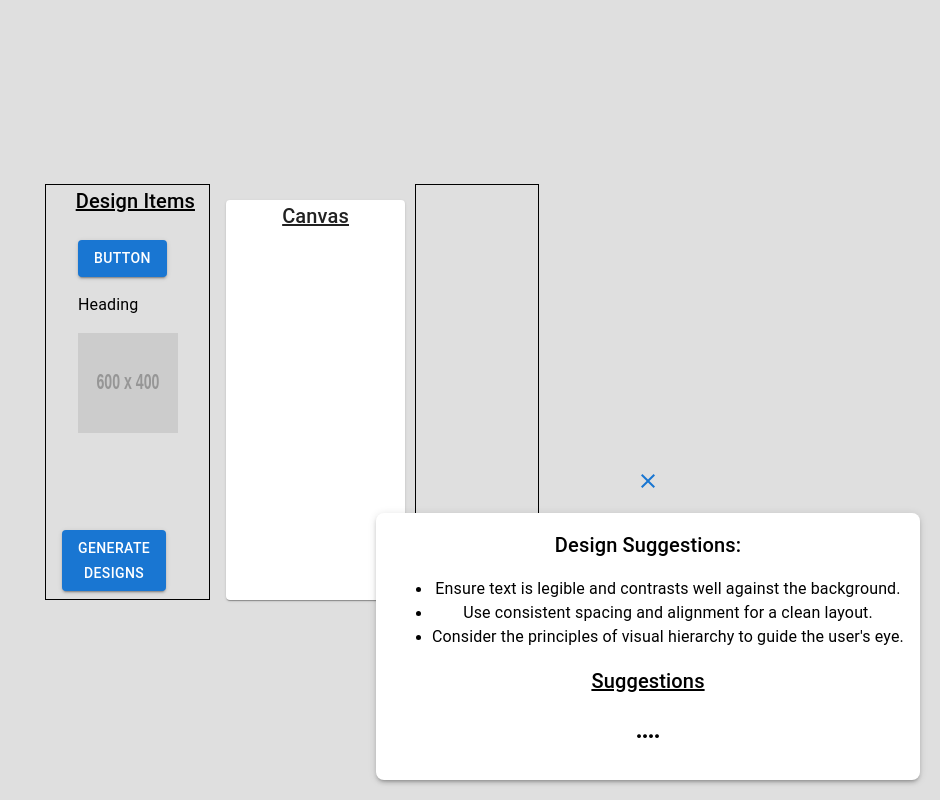
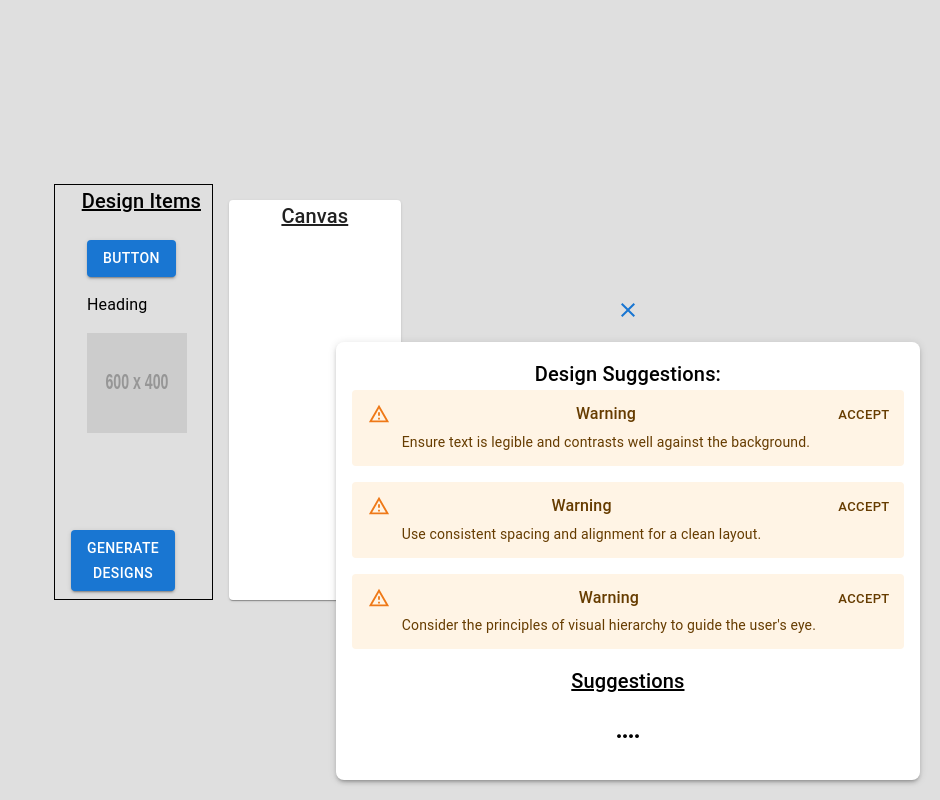
Before and after one commit to erdoganabaci/design-suggestions, a React (Vite) app: page / in a window 1280 px wide. Both pictures are taken after a click on the button 1236 px from the left and 756 px from the top of the page. Shown: the whole page, without its empty margins (340-1280 px from the left). Built offline with nearby package versions, Linux system fonts and the light colour scheme.

Commit message:
Add design suggestions to Chatbot component

```diff
--- a/src/prototypes/dg4/components/Chatbot.jsx
+++ b/src/prototypes/dg4/components/Chatbot.jsx
@@ -1,5 +1,5 @@
 import React, { useState, useEffect } from "react"
-import { Box, IconButton, Typography } from "@mui/material"
+import { Box, IconButton, Typography, Alert, AlertTitle, Button } from "@mui/material"
 // import ChatIcon from "@mui/icons-material/Chat"
 import PersonIcon from "@mui/icons-material/Person"
 import CloseIcon from "@mui/icons-material/Close"
@@ -20,21 +20,45 @@ const Chatbot = () => {
     setSuggestions(predefinedSuggestions)
   }, [])
 
+  const handleAcceptSuggestion = (suggestion) => {
+    console.log("Accepted suggestion:", suggestion)
+    // Here you would handle the acceptance of the suggestion,
+    // such as applying the suggestion to the design.
+  }
+
   return (
     <Box sx={{ position: "fixed", bottom: 20, right: 20 }}>
       <IconButton onClick={() => setIsOpen(!isOpen)} color="primary" size="large">
         {isOpen ? <CloseIcon /> : <PersonIcon />}
       </IconButton>
       {isOpen && (
-        <Box sx={{ backgroundColor: "white", padding: 2, borderRadius: 2, marginTop: 1, boxShadow: 3 }}>
+        <Box
+          sx={{
+            backgroundColor: "white",
+            padding: 2,
+            borderRadius: 2,
+            marginTop: 1,
+            boxShadow: 3,
+            maxHeight: "500px",
+            overflowY: "auto",
+          }}
+        >
           <Typography variant="h6">Design Suggestions:</Typography>
-          <ul>
-            {suggestions.map((suggestion, index) => (
-              <li key={index}>
-                <Typography variant="body1">{suggestion}</Typography>
-              </li>
-            ))}
-          </ul>
+          {suggestions.map((suggestion, index) => (
+            <Alert
+              key={index}
+              severity="warning"
+              action={
+                <Button color="inherit" size="small" onClick={() => handleAcceptSuggestion(suggestion)}>
+                  ACCEPT
+                </Button>
+              }
+              sx={{ marginBottom: 2 }}
+            >
+              <AlertTitle>Warning</AlertTitle>
+              {suggestion}
+            </Alert>
+          ))}
 
           <DesignSuggestions />
         </Box>
@@ -44,24 +68,3 @@ const Chatbot = () => {
 }
 
 export default Chatbot
-
-{
-  /* <Stack sx={{ width: '100%' }} spacing={2}>
-<Alert severity="success">
-  <AlertTitle>Success</AlertTitle>
-  This is a success Alert with an encouraging title.
-</Alert>
-<Alert severity="info">
-  <AlertTitle>Info</AlertTitle>
-  This is an info Alert with an informative title.
-</Alert>
-<Alert severity="warning">
-  <AlertTitle>Warning</AlertTitle>
-  This is a warning Alert with a cautious title.
-</Alert>
-<Alert severity="error">
-  <AlertTitle>Error</AlertTitle>
-  This is an error Alert with a scary title.
-</Alert>
-</Stack> */
-}
--- a/src/prototypes/dg4/index.jsx
+++ b/src/prototypes/dg4/index.jsx
@@ -40,10 +40,11 @@ const DG4Prototype = () => {
           <Canvas />
         </Grid>
       )}
-      <Grid item xs={!closeCanvas ? 3 : 6} sx={{ border: "1px solid black" }} style={{ paddingTop: 0 }}>
-        {/* <DesignSuggestions /> */}
-        <Chatbot />
-      </Grid>
+      <Chatbot />
+
+      {/* <Grid item xs={!closeCanvas ? 3 : 6} sx={{ border: "1px solid black" }} style={{ paddingTop: 0 }}>
+        <DesignSuggestions />
+      </Grid> */}
     </Grid>
   )
 }
```
